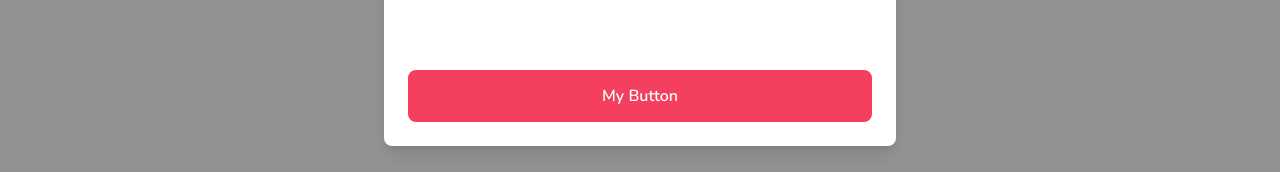
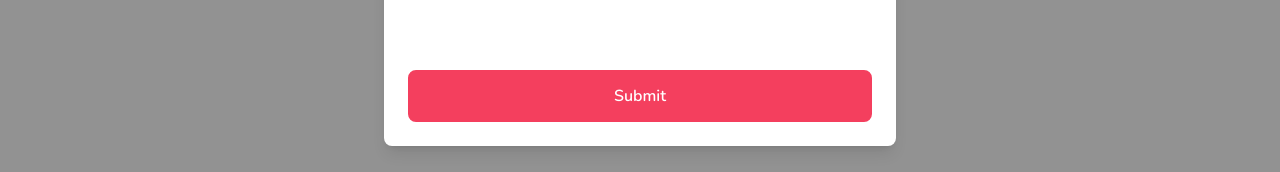
Before and after one commit to ch13Nataliia/airbnb-clone, a Next.js app: page / in a window 1280 px wide. Shown: the part 367-539 px from the top of the page. Built offline with nearby package versions, Linux system fonts and the light colour scheme.

Commit message:
added secondaryAction button

```diff
--- a/app/components/modals/Modal.tsx
+++ b/app/components/modals/Modal.tsx
@@ -14,7 +14,7 @@ interface ModalProps {
   actionLabel: string;
   disabled?: boolean;
   secondaryAction?: () => void;
-  secondaryLabel?: string;
+  secondaryActionLabel?: string;
 }
 const Modal: React.FC<ModalProps> = ({
   isOpen,
@@ -26,7 +26,7 @@ const Modal: React.FC<ModalProps> = ({
   actionLabel,
   disabled,
   secondaryAction,
-  secondaryLabel,
+  secondaryActionLabel,
 }) => {
   const [showModal, setShowMaodal] = useState(isOpen);
 
@@ -183,7 +183,20 @@ const Modal: React.FC<ModalProps> = ({
                gap-4
                w-full"
                 >
-                  <Button  label="My Button" />
+                  {secondaryAction && secondaryActionLabel && (
+                    <Button
+                      outline
+                      disabled={disabled}
+                      label={secondaryActionLabel}
+                      onClick={handleSecondaryAction}
+                    />
+                  )}
+
+                  <Button
+                    disabled={disabled}
+                    label={actionLabel}
+                    onClick={handleSubmit}
+                  />
                 </div>
               </div>
             </div>
--- a/app/layout.tsx
+++ b/app/layout.tsx
@@ -20,7 +20,7 @@ export default function RootLayout({
     <html lang="en">
       <body className={font.className}>
         <ClientOnly>
-          <Modal title='Hello World' isOpen />
+          <Modal actionLabel='Submit' title='Hello World' isOpen />
           <Navbar />
         </ClientOnly>
 
```
